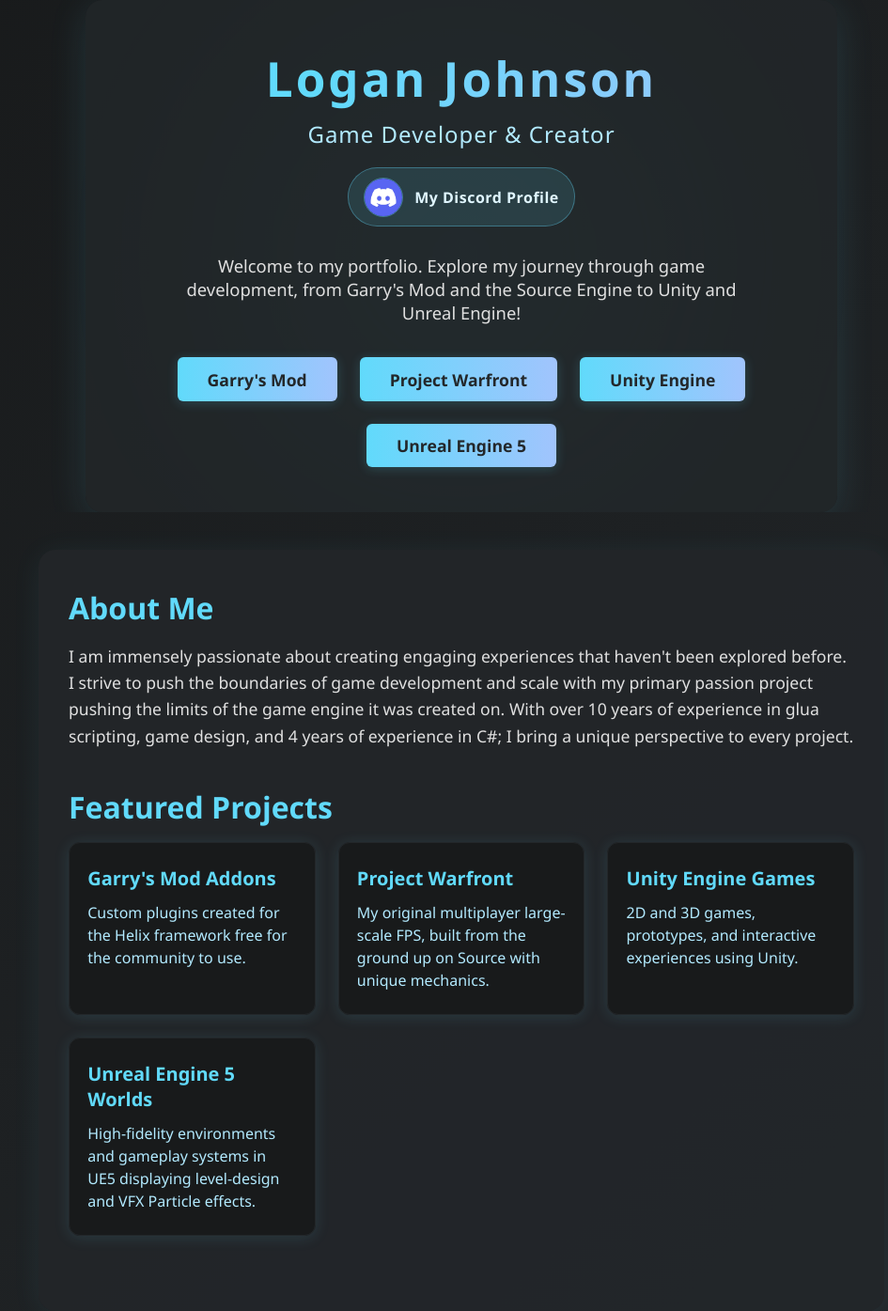
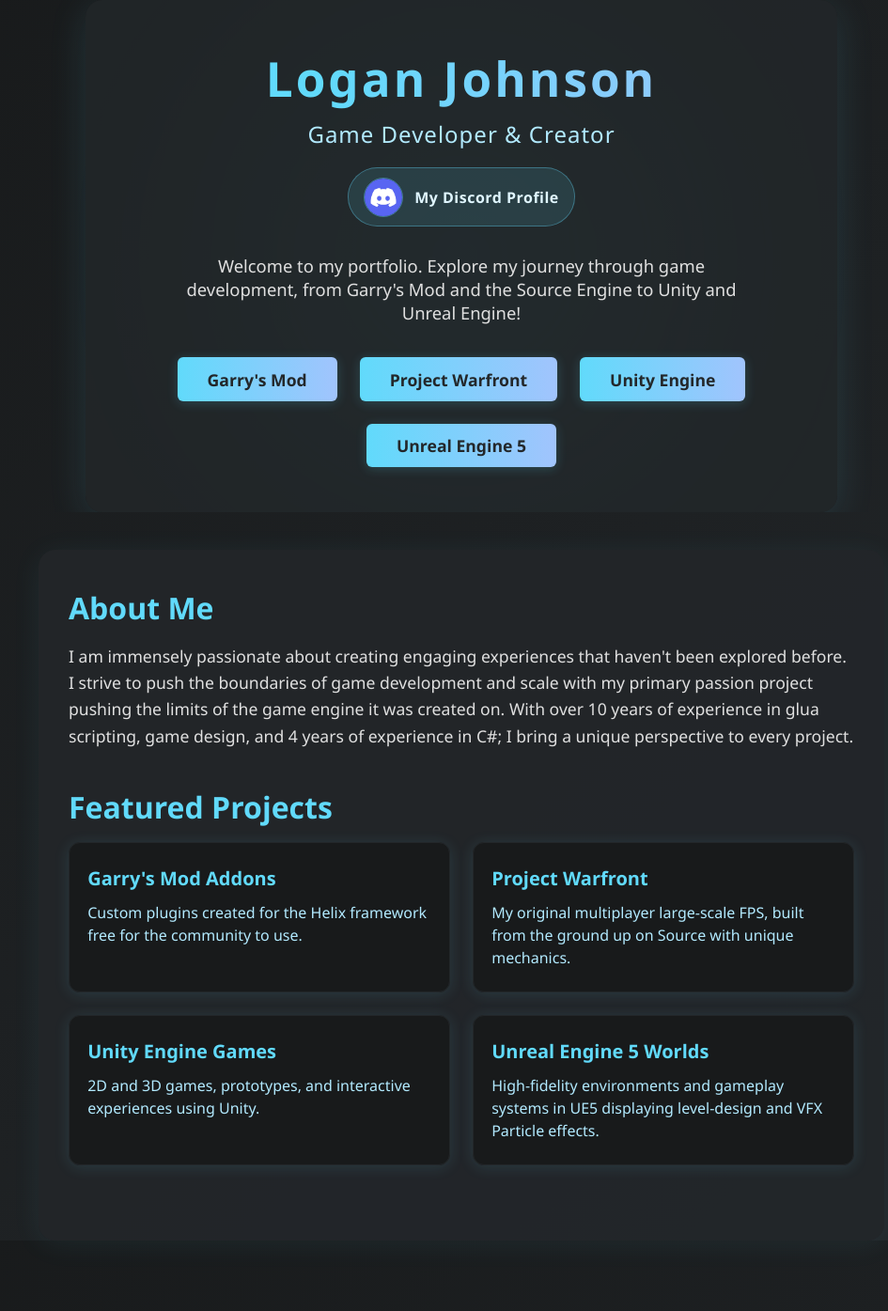
Before and after one commit to InstructorPatstone/loganjohnson.github.io, a Jekyll site: the page index.html, which Jekyll copies as it is, in a window 1280 px wide. Shown: the whole page at 94% size, without its empty margins (149-1094 px from the left). Built offline with Jekyll 4.4.1, drawn with Linux system fonts in a browser that asks for light colours; after the commit the page ends 1320 px from its top, so only the background shows below that.

Commit message:
Updated index.html

```diff
--- a/index.html
+++ b/index.html
@@ -174,7 +174,7 @@
 
         .featured-grid {
             display: grid;
-            grid-template-columns: repeat(auto-fit, minmax(220px, 1fr));
+            grid-template-columns: repeat(2, minmax(0, 1fr));
             gap: 1.5rem;
         }
 
@@ -214,6 +214,7 @@
         @media (max-width: 500px) {
             .hero-nav { flex-direction: column; gap: 0.7rem; }
             .main-future { padding: 1rem; margin: 1rem; }
+            .featured-grid { grid-template-columns: 1fr; }
         }
     </style>
 </head>
```
